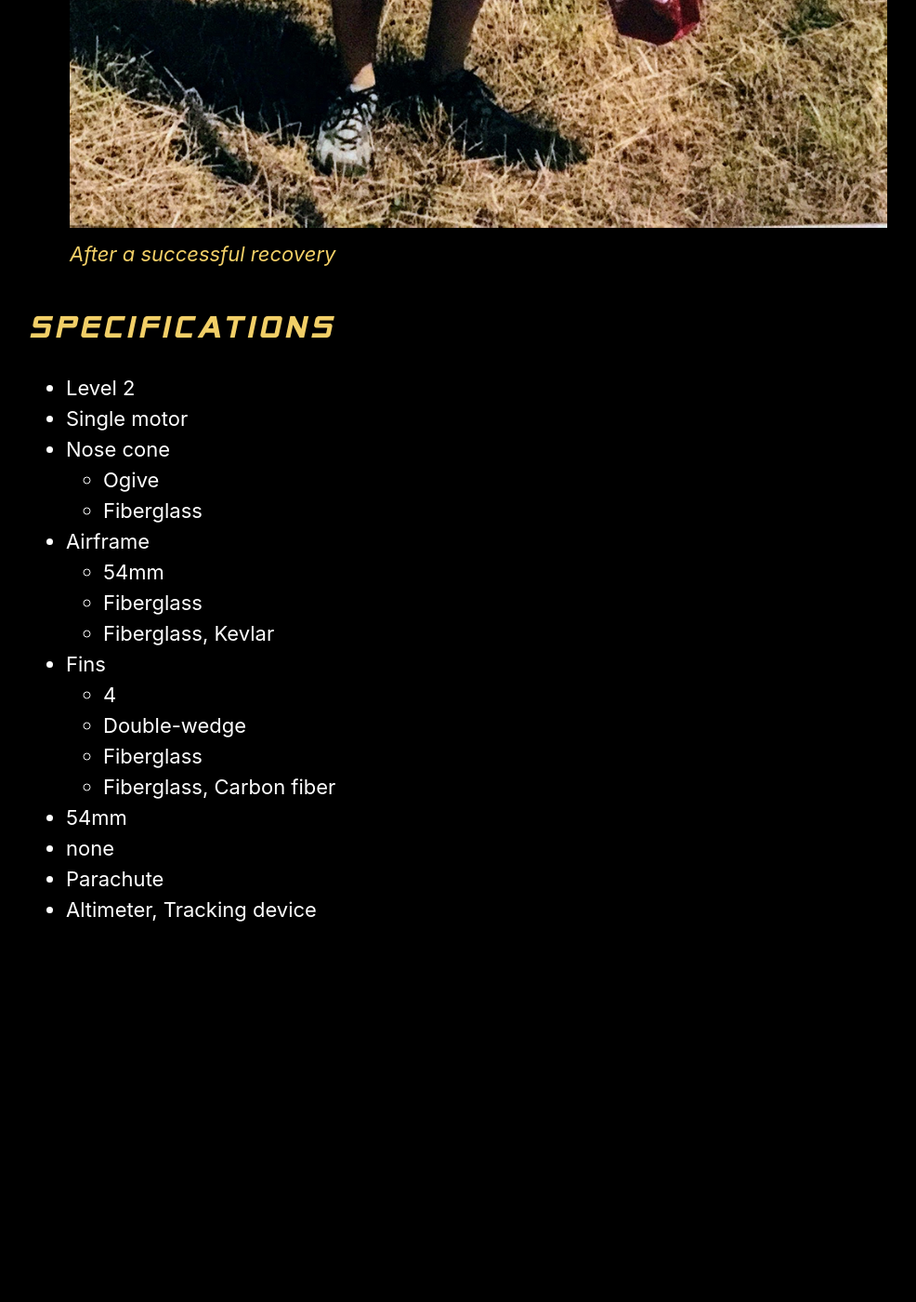
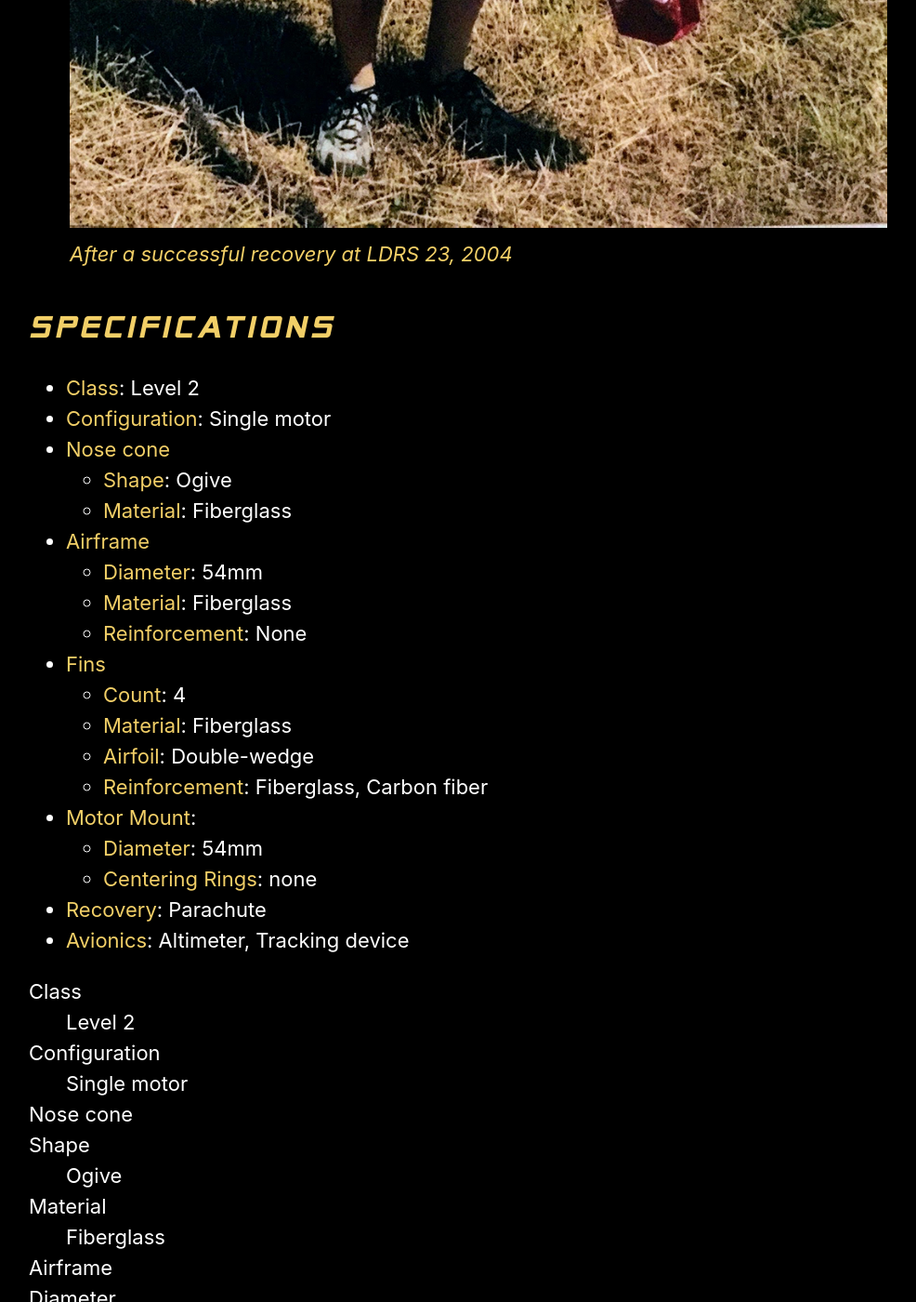
Before and after one commit to rocketlabdelta/rocketlabdelta.com, a Jekyll site: the page built from _fleet/optimistic.md, in a window 1280 px wide and 1400 px high, scrolled down 2702 px. Shown: the whole window at 93% size, without its empty margins (125-1111 px from the left). Built offline with Jekyll 4.4.1, drawn with Linux system fonts in a browser that asks for light colours; before the commit the page ends 3933 px from its top, so only the background shows below that; some of the changed text lies outside the part shown.

Commit message:
Working on specifications block

```diff
--- a/_fleet/optimistic.md
+++ b/_fleet/optimistic.md
@@ -1,30 +1,31 @@
 ---
 description: "A 54mm minimum-diameter all-fiberglass rocket that flew to 8300 ft. in 2004"
 title: Optimistic
-class: Level 2
-configuration: Single motor
-nose_cone:
-  shape: Ogive
-  material: Fiberglass
-airframe:
-  diameter: 54mm
-  material: Fiberglass
-  reinforcement:
-  - Fiberglass
-  - Kevlar
-fins:
-  count: 4
-  airfoil: Double-wedge
-  material: Fiberglass
-  reinforcement:
-    - Fiberglass
-    - Carbon fiber
-motor_mount: 54mm
-centering_rings: none
-recovery: Parachute
-avionics:
-  - Altimeter
-  - Tracking device
+specifications:
+  class: Level 2
+  configuration: Single motor
+  nose_cone:
+    shape: Ogive
+    material: Fiberglass
+  airframe:
+    diameter: 54mm
+    material: Fiberglass
+    reinforcement:
+    - None
+  fins:
+    count: 4
+    material: Fiberglass
+    airfoil: Double-wedge
+    reinforcement:
+      - Fiberglass
+      - Carbon fiber
+  motor_mount:
+    diameter: 54mm
+    centering_rings: none
+  recovery: Parachute
+  avionics:
+    - Altimeter
+    - Tracking device
 ---
 
 <figure>
@@ -36,28 +37,74 @@ avionics:
 <figure>
   <div class="placeholder" style="padding-top:149.5%;"></div>
   <img src="{{ "/assets/photos/2004-optimistic-recovery.jpg" | relative_url }}" alt="After a successful recovery" />
-  <figcaption>After a successful recovery</figcaption>
+  <figcaption>After a successful recovery at LDRS 23, 2004</figcaption>
 </figure>
 
 ## Specifications
 
-- {{ page.class }}
-- {{ page.configuration }}
-- Nose cone
-  - {{ page.nose_cone.shape }}
-  - {{ page.nose_cone.material }}
-- Airframe
-  - {{ page.airframe.diameter }}
-  - {{ page.airframe.material }}
-  - {{ page.airframe.reinforcement | join: ', '` }}
-- Fins
-  - {{ page.fins.count }}
-  - {{ page.fins.airfoil }}
-  - {{ page.fins.material }}
-  - {{ page.fins.reinforcement | join: ', '` }}
-- {{ page.motor_mount }}
-- {{ page.centering_rings }}
-- {{ page.recovery }}
-- {{ page.avionics | join: ', ' }}
+- **Class**: {{ page.specifications.class }}
+- **Configuration**: {{ page.specifications.configuration }}
+- **Nose cone**
+  - **Shape**: {{ page.specifications.nose_cone.shape }}
+  - **Material**: {{ page.specifications.nose_cone.material }}
+- **Airframe**
+  - **Diameter**: {{ page.specifications.airframe.diameter }}
+  - **Material**: {{ page.specifications.airframe.material }}
+  - **Reinforcement**: {{ page.specifications.airframe.reinforcement | join: ', ' }}
+- **Fins**
+  - **Count**: {{ page.specifications.fins.count }}
+  - **Material**: {{ page.specifications.fins.material }}
+  - **Airfoil**: {{ page.specifications.fins.airfoil }}
+  - **Reinforcement**: {{ page.specifications.fins.reinforcement | join: ', ' }}
+- **Motor Mount**:
+  - **Diameter**: {{ page.specifications.motor_mount.diameter }}
+  - **Centering Rings**: {{ page.specifications.motor_mount.centering_rings }}
+- **Recovery**: {{ page.specifications.recovery }}
+- **Avionics**: {{ page.specifications.avionics | join: ', ' }}
+
+<dl class="specifications">
+  <dt>Class</dt>
+  <dd>{{ page.specifications.class }}</dd>
+  <dt>Configuration</dt>
+  <dd>{{ page.specifications.configuration }}</dd>
+  <dt>Nose cone</dt>
+  <dd>
+  <dt>Shape</dt>
+  <dd>{{ page.specifications.nose_cone.shape }}</dd>
+  <dt>Material</dt>
+  <dd>{{ page.specifications.nose_cone.material }}</dd>
+  </dd>
+  <dt>Airframe</dt>
+  <dd>
+  <dt>Diameter</dt>
+  <dd>{{ page.specifications.airframe.diameter }}</dd>
+  <dt>Material</dt>
+  <dd>{{ page.specifications.airframe.material }}</dd>
+  <dt>Reinforcement</dt>
+  <dd>{{ page.specifications.airframe.reinforcement | join: '</dd><dd>' }}</dd>
+  </dd>
+  <dt>Fins</dt>
+  <dd>
+  <dt>Count</dt>
+  <dd>{{ page.specifications.fins.count }}</dd>
+  <dt>Material</dt>
+  <dd>{{ page.specifications.fins.material }}</dd>
+  <dt>Airfoil</dt>
+  <dd>{{ page.specifications.fins.airfoil }}</dd>
+  <dt>Reinforcement</dt>
+  <dd>{{ page.specifications.fins.reinforcement | join: '</dd><dd>' }}</dd>
+  </dd>
+  <dt>Motor Mount</dt>
+  <dd>
+  <dt>Diameter</dt>
+  <dd>{{ page.specifications.motor_mount.diameter }}</dd>
+  <dt>Centering Rings</dt>
+  <dd>{{ page.specifications.motor_mount.centering_rings }}</dd>
+  </dd>
+  <dt>Recovery</dt>
+  <dd>{{ page.specifications.recovery }}</dd>
+  <dt>Avionics</dt>
+  <dd>{{ page.specifications.avionics | join: '</dd><dd>' }}</dd>
+</dl>
 
 *[LDRS]: Large and Dangerous Rocket Ships
```
